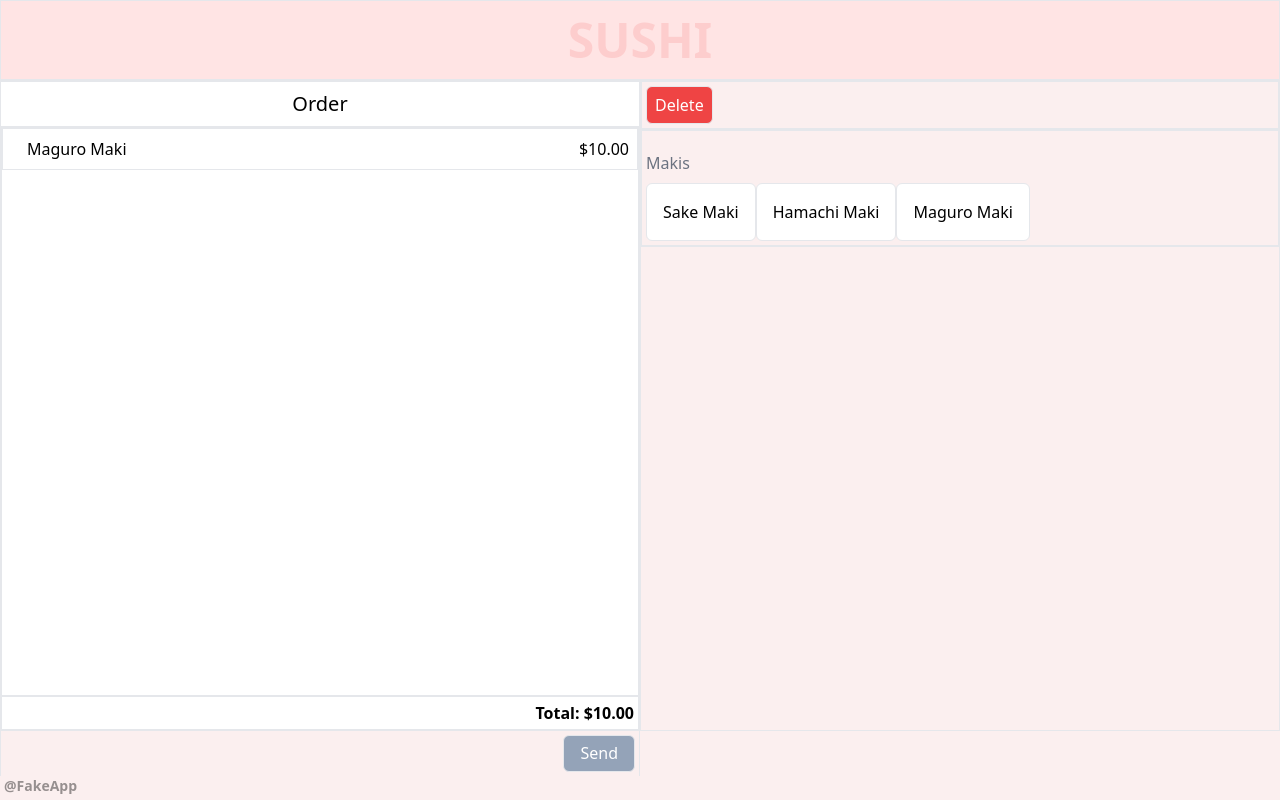
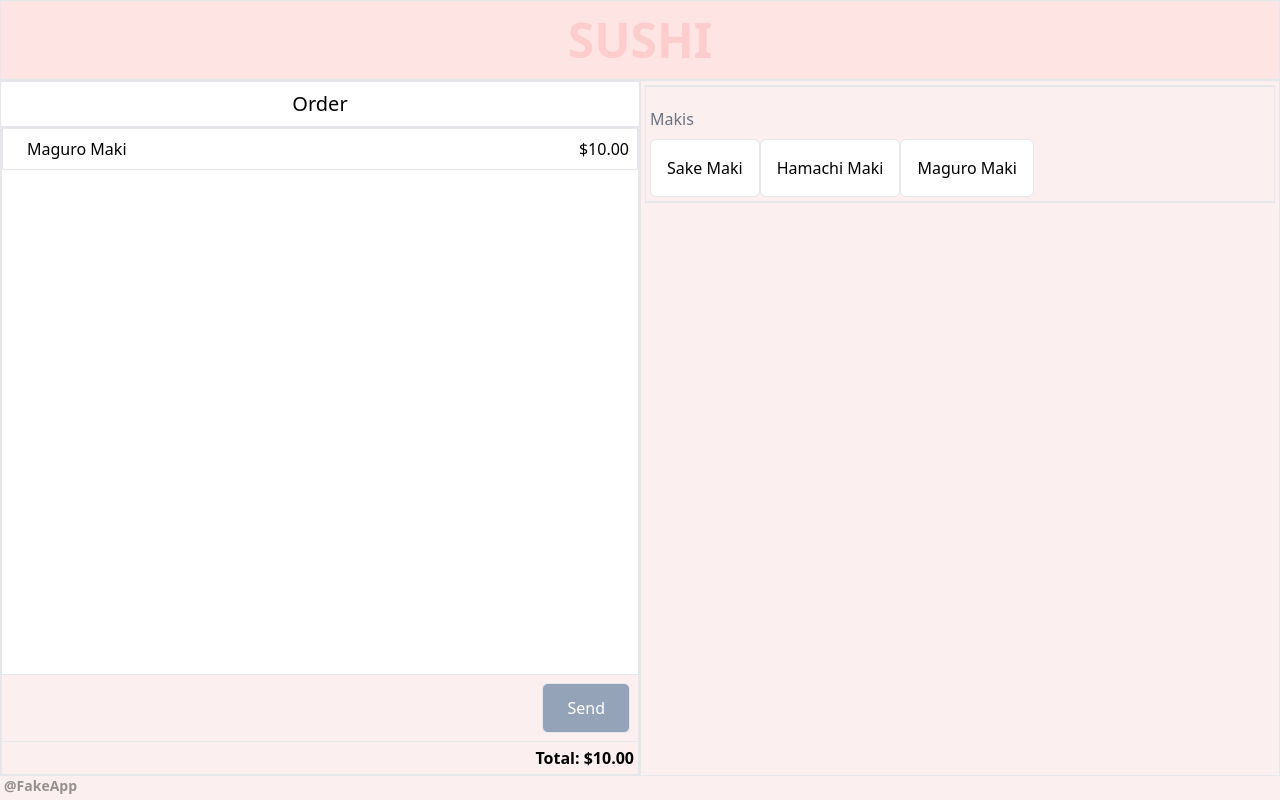
Before and after one commit to Saradawson/sushi-pos, a Next.js app: page /order in a window 1280 px wide. Both pictures are taken after a click on the button "Sake Maki". Built offline with nearby package versions, Linux system fonts and the light colour scheme.

Commit message:
fixed a styling issue with login route

```diff
--- a/src/app/login/page.tsx
+++ b/src/app/login/page.tsx
@@ -2,7 +2,7 @@ import LoginForm from "./loginForm";
 
 export default function LoginPage() {
     return (
-        <div className="h-full w-full">
+        <div className="h-full w-1/3">
             <LoginForm></LoginForm>
         </div>
     );
--- a/src/app/order/itemButtons.tsx
+++ b/src/app/order/itemButtons.tsx
@@ -27,7 +27,7 @@ const ItemButtons: React.FC<OrderProps> = ({ addItem }) => {
     }
 
     return(
-        <div className="flex flex-col items-center border font-medium">
+        <div className="flex flex-col items-center border font-medium w-full">
             {
                 items.map((category, categoryIndex) => {
                     return(
--- /dev/null
+++ b/src/app/order/orderList.tsx
@@ -0,0 +1,26 @@
+interface OrderListProps {
+    order: any[];
+    onToggleItem: (id: number) => void;
+    onDeleteItems: (order: any[]) => void;
+  }
+
+  const OrderList = ({ order, onToggleItem, onDeleteItems }: OrderListProps) => {
+    return(
+        <div className="w-full h-full overflow-y-auto flex-grow border">
+            {order.map((item) => {
+                return(
+                    <div
+                        key={item.id}
+                        onClick={() => onToggleItem(item.id)}
+                        className={`p-2 pl-6 w-full flex flex-row text-start justify-between border cursor-pointer ${item.isSelected ? 'bg-gray-300' : ''}`} // Highlight selected item
+                    >
+                        <ol>{item.name}</ol>
+                        <ol>${item.price.toFixed(2)}</ol>
+                    </div>
+                )
+            })}
+        </div>
+    )
+  }
+
+  export default OrderList
--- a/src/app/order/page.tsx
+++ b/src/app/order/page.tsx
@@ -1,16 +1,17 @@
 'use client'
 import { useState, useEffect } from "react"
 import ItemButtons from "./itemButtons"
+import OrderList from "./orderList"
 
 interface OrderProps {
-    order: []
-    orders: []
+    order: [OrderItems]
 }
 
 interface OrderItems {
     id: number// Unique identifier
     name: string
     price: number
+    isSelected: boolean
 }
 
 interface AllOrders {
@@ -23,11 +24,12 @@ interface AllOrders {
 const Order: React.FC<OrderProps> = () => {
     const [orders, setOrders] = useState<AllOrders[]>([])
     const [order, setOrder] = useState<OrderItems[]>([])
-    const [selectedItems, setSelectedItems] = useState<OrderItems[]>([])
+    const [selctedItems, setSelectedItems] = useState(false)
 
 
     useEffect(() => {
         setOrder([])
+        setSelectedItems(false)
     }, [])
 
     const calculateTotal = () => {
@@ -37,31 +39,26 @@ const Order: React.FC<OrderProps> = () => {
     let total = calculateTotal()
 
     const addItem = (name: string, price: number) => {
-        const newItem: OrderItems = { id: (!order[order.length-1]) ? 0 : order[order.length-1].id +1, name: name, price: price }
+        const newItem: OrderItems = { id: (!order[order.length-1]) ? 0 : order[order.length-1].id +1, name: name, price: price, isSelected: false }
         setOrder((prevOrder) => [...prevOrder, newItem])
     }
 
       // Toggle item selection
-    const toggleItem = (item: OrderItems) => {
-        setSelectedItems((prevItems) => {
-        if (prevItems.some((i) => i.id === item.id)) {
-            return prevItems.filter((i) => i.id !== item.id)// Deselect if already selected
-        } else {
-            return [...prevItems, item]// Select if not selected
-        }
-        })
+    const toggleItem = (id: number) => {
+        setOrder(prevOrder =>
+            prevOrder.map(item =>
+                id === item.id ? { ...item, isSelected: !item.isSelected } : item
+            )
+        )
+        setSelectedItems(true)
     }
 
-      // Helper function to determine if an item is selected
-      const isSelected = (item: OrderItems) =>
-        selectedItems.some((selectedItem) => selectedItem.id === item.id)
 
-
-      const deleteSelectedItems = () => {
+      const deleteItems = () => {
         setOrder((prevItems) =>
-          prevItems.filter((item) => !selectedItems.some((i) => i.id === item.id))
+          prevItems.filter((item) => !item.isSelected)
         )
-        setSelectedItems([])// Clear selected items after deletion
+        setSelectedItems(false)
       }
 
       const sendOrder = () => {
@@ -76,37 +73,26 @@ const Order: React.FC<OrderProps> = () => {
             <div className='w-full h-full flex'>
             <div className="w-1/2 h-full border flex flex-col items-center bg-white font-medium">
                 <h2 className="text-xl border-y h-12 w-full text-center p-2">Order</h2>
-                <div className="w-full h-full overflow-y-auto flex-grow border">
-                    {order.map((item) => {
-                        return(
-                            <div
-                                key={item.id}
-                                onClick={() => toggleItem(item)}
-                                className={`p-2 pl-6 w-full flex flex-row text-start justify-between border cursor-pointer ${isSelected(item) ? 'bg-gray-300' : ''}`} // Highlight selected item
-                            >
-                                <ol>{item.name}</ol>
-                                <ol>${item.price.toFixed(2)}</ol>
-                            </div>
-                        )
-                    })}
+                <OrderList order={order} onDeleteItems={deleteItems} onToggleItem={toggleItem}></OrderList>
+                <div className="w-full border-x flex justify-end p-2 bg-pinkFour">
+                        <button type="submit" disabled={order.length === 0} onClick={sendOrder} className="w-fit text-center border bg-slate-400 text-white px-6 p-3 rounded-md">
+                            Send
+                        </button>
                 </div>
-                <div className="flex border flex-col items-end w-full font-bold text-end p-1">
+                <div className="bg-pinkFour flex border flex-col items-end w-full font-bold text-end p-1">
                     <p>Total: ${total}</p>
                 </div>
             </div>
             <div className="w-1/2 flex flex-col border">
-                <div className="w-full h-12 border flex justify-start p-1">
-                    <button disabled={selectedItems.length === 0} onClick={deleteSelectedItems} className="w-fit border bg-red-500 text-white px-2 rounded-md">
-                        Delete
-                    </button>
+                <div className="w-full flex justify-start p-1">
+                    {   selctedItems ?
+                        <button onClick={deleteItems} className="w-fit border bg-red-500 text-white text-center px-6 p-3 rounded-md">
+                            Delete
+                        </button> :
+                        <ItemButtons addItem={addItem}></ItemButtons>
+                    }
                 </div>
-                <ItemButtons addItem={addItem}></ItemButtons>
             </div>
-            </div>
-            <div className="w-1/2 h-12 border-x flex justify-end p-1">
-                    <button type="submit" disabled={order.length === 0} onClick={sendOrder} className="w-fit border bg-slate-400 text-white px-4 rounded-md">
-                        Send
-                    </button>
             </div>
         </form>
     )
```
